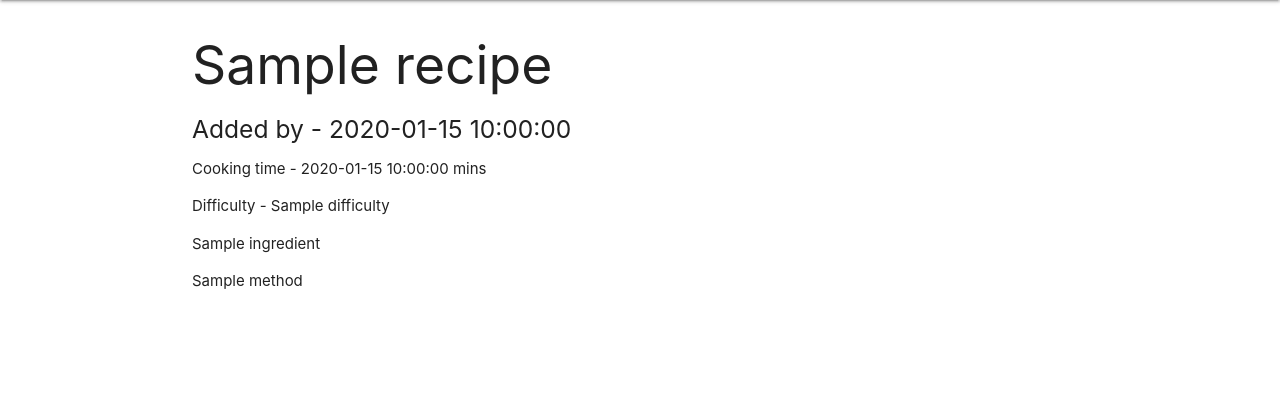
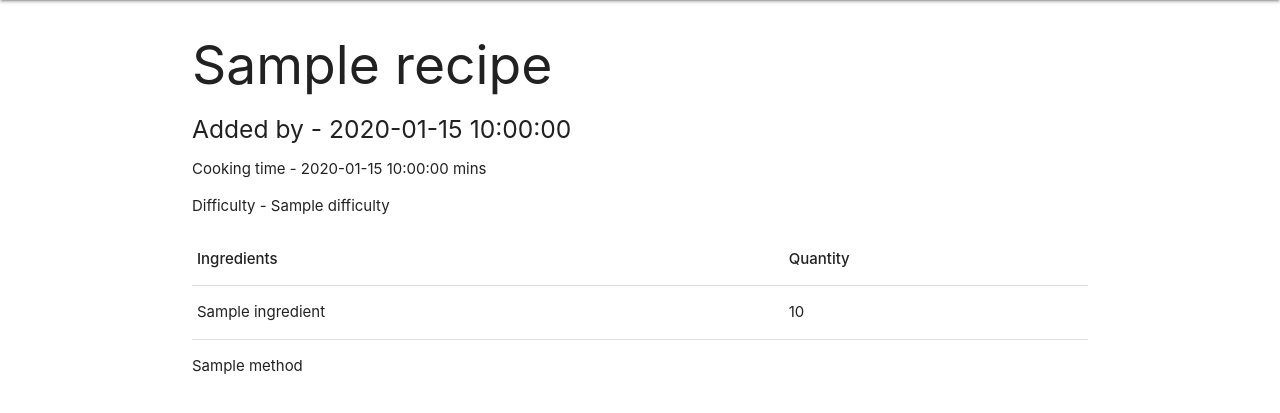
Before and after one commit to jamiebird119/Milestone-Project-the_online_kitchen, a Flask app: template templates/recipe.html in a window 1280 px wide. Shown: the part 64-477 px from the top of the page. Run offline with Flask 2, Linux system fonts and the light colour scheme; the template is opened without the code that fills it: most values are stand-ins (such as "Sample title", 1, 10 or a date in 2020); some libraries are stand-ins or nearby versions.

Commit message:
Add recipe function saving to database

```diff
--- a/app.py
+++ b/app.py
@@ -31,28 +31,35 @@ def insert_recipe():
     recipes = mongo.db.recipes
     name = request.form.get("recipe_name")
     added_by = request.form.get("added_by")
-    ingredients = request.form.getlist("ingredient")
-    print(ingredients)
-    ingredients_quantity = request.form.getlist("ingredient_quantity")
-    print(ingredients_quantity)
+    ingredients = zip(request.form.getlist("ingredient"),
+                      request.form.getlist("ingredient_quantity"))
     method = request.form.get("method")
     difficulty = request.form.get("difficulty")
     cooking_time = request.form.get("cooking_time")
     recipe = {"recipe_name": name, "added_by": added_by,
               "method": method,
-              "ingredients": ingredients,
-              "ingredients_quantity": ingredients_quantity,
+              "ingredients": list(ingredients),
               "difficulty": difficulty,
               "cooking_time": cooking_time}
+    recipes.insert_one(recipe)
+    user = mongo.db.user
+    user_details = user.find({"username": added_by})
+    if user_details.myrecipes:
+        user_recipes = user_details.myrecipes
+        user.update_one({"username": added_by}, {
+                        "$set": {"myrecipes": user_recipes.append(name)}})
+    else:
+        user.update_one({"username": added_by}, {
+                        "$set": {"myrecipes": name}})
     return render_template('recipe.html', recipe=recipe)
 
 
-@app.route('/register')
+@ app.route('/register')
 def register():
     return render_template("register.html", alert='')
 
 
-@app.route('/login', methods=["POST"])
+@ app.route('/login', methods=["POST"])
 def login():
     user = mongo.db.users
     user_login = {"username": request.form.get('username'),
@@ -66,7 +73,7 @@ def login():
                                alert="Username or password not recognised. Please try again.")
 
 
-@app.route('/adduser', methods=["POST"])
+@ app.route('/adduser', methods=["POST"])
 def adduser():
     user = mongo.db.users
     username = request.form.get("username")
--- a/static/js/run.js
+++ b/static/js/run.js
@@ -1,39 +1,41 @@
-$(document).ready(function(){
-        $('select').material_select();
+$(document).ready(function () {
+  $("select").material_select();
 });
 
-function add_ingredients(){
-    var el = $("#additional_ingredients");
-    el.append(`<div class="row added">
-			<div class="input-field col s5">
+function add_ingredients() {
+  var el = $(".ingredients");
+  el.append(`
 				<input
-          id="ingredient[]"
-          name="ingredient[]"
+          id="ingredient"
+          name="ingredient"
           type="text"
-          class="validate"
+          class="validate added_ingredient"
         />
-				<label for="ingredient">Ingredient Name</label>
-			</div>
 
-			<div class="input-field col s5">
-				<input
-          id="ingredient_quantity[]"
+			`);
+
+  var el_2 = $(".quantity");
+  el_2.append(`<input
+          id="ingredient_quantity"
           type="text"
-          class="validate"
-          name="ingredient_quantity[]"
+          class="validate added_quantity"
+          name="ingredient_quantity"
         />
-				<label for="ingredient_quantity">Ingredient Quantity</label>
-			</div>
-            <div class="col s2">
-            <a class="btn-floating btn-large waves-effect waves-light red"
+				`);
+    var button = $("#additional");
+    button.append(`<div class="col s12 added"><a class="btn-floating btn-large waves-effect waves-light red"
 				onclick="remove_ingredients()">
                 <i class="material-icons">remove</i>
-                </a>
-                </div>
-                </div>`);
-    }
+                </a></div>
+                `);
 
 }
-function remove_ingredients(){
-    var el = $('.added').last()
-    el.remove();}
+
+function remove_ingredients() {
+  var el = $(".added_ingredient").last();
+  var el_2 = $(".added_quantity").last();
+  var button = $(".added").last();
+  el.remove();
+  el_2.remove();
+  button.remove();
+}
--- a/templates/recipe.html
+++ b/templates/recipe.html
@@ -1,20 +1,25 @@
 {% extends 'base.html' %} {% block content %}
 
-<h2> {{ recipe.recipe_name }} </h2>
+<h2>{{ recipe.recipe_name }}</h2>
 
-<h5> Added by - {{ recipe.added_by }} </h5>
+<h5>Added by - {{ recipe.added_by }}</h5>
 
-<p> Cooking time - {{ recipe.cooking_time }} mins </p>
+<p>Cooking time - {{ recipe.cooking_time }} mins</p>
 
-<p>  Difficulty - {{ recipe.difficulty }} </p>
+<p>Difficulty - {{ recipe.difficulty }}</p>
+<table>
+<tr>
+    <td><strong>Ingredients </strong> </td>
+    <td><strong>Quantity </strong></td>
+  </tr>
+  {% for ingredient, quantity in recipe.ingredients %}
+  <tr>
+    <td>{{ ingredient }}</td>
+    <td>{{ quantity}}</td>
+  </tr>
 
-<td>
-{% for ingredient in recipe.ingredients %}
-<tr> {{ ingredient }} </tr>
-
-{% endfor %}
-</td>
-<p> {{ recipe.method }} </p>
-
+  {% endfor %}
+</table>
+<p>{{ recipe.method }}</p>
 
 {% endblock %}
```
Also changed, not shown: templates/add_recipe.html (+22 -11 lines).
